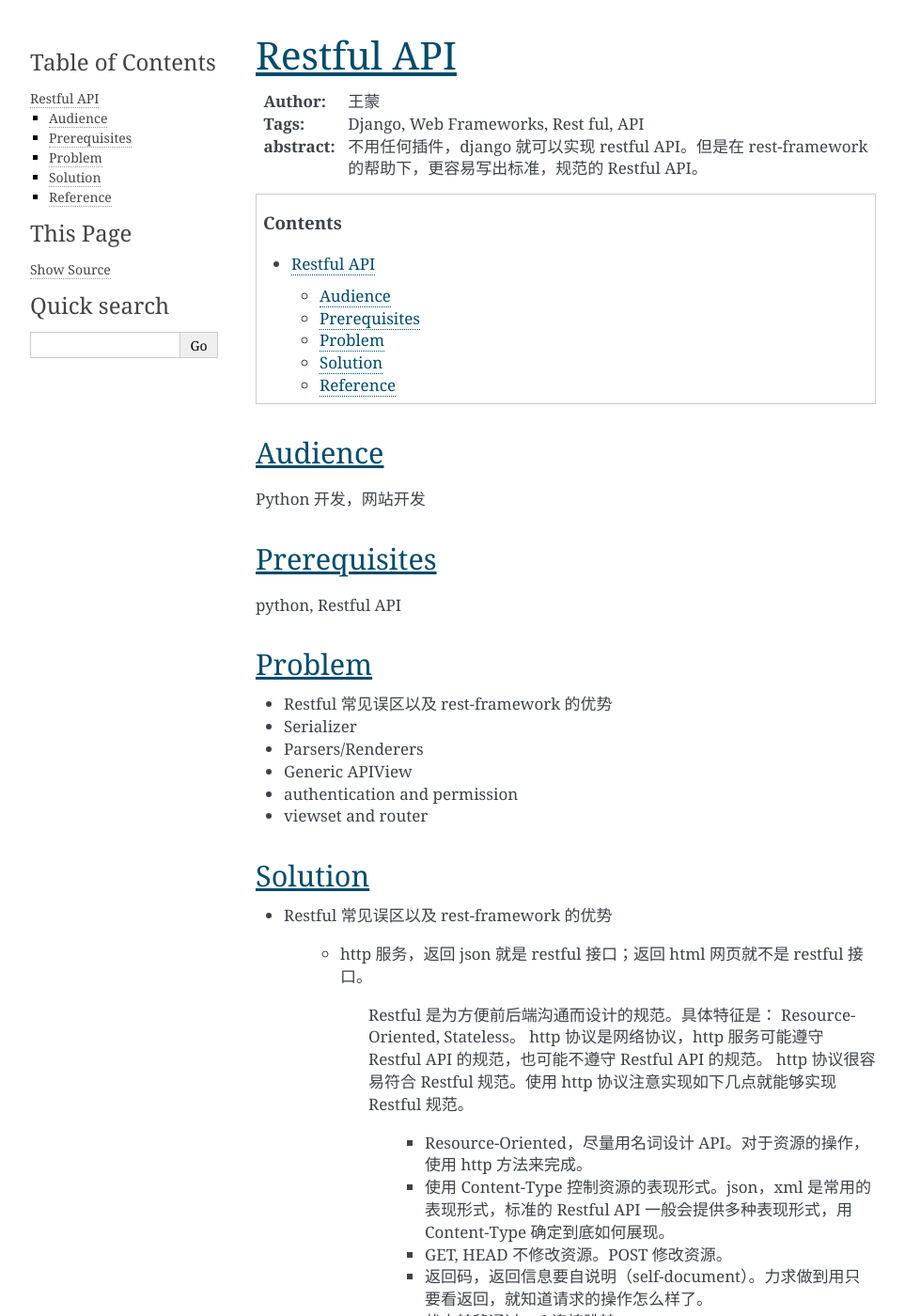
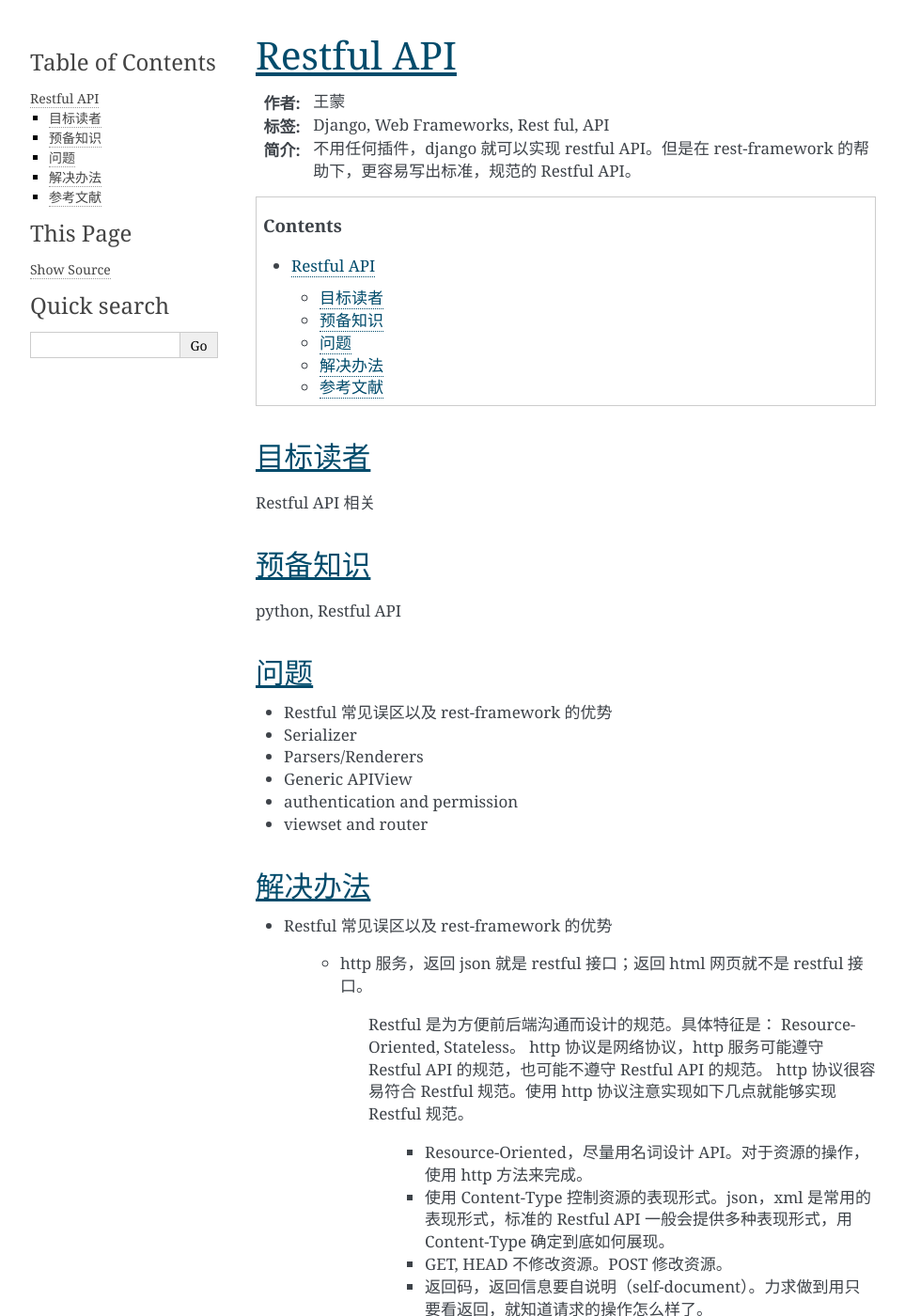
Before and after one commit to noonecare/python, a Sphinx documentation site: the page built from docs/django/application_orient/django-restful.rst, in a window 1280 px wide and 1400 px high. Shown: the whole window at 94% size, without its empty margins (148-1111 px from the left). Built offline with Sphinx 7.4.7, drawn with Linux system fonts in a browser that asks for light colours; pages that are not in the unit, such as notebooks, are missing from menus.

Commit message:
Restful API

```diff
--- a/docs/django/application_orient/django-restful.rst
+++ b/docs/django/application_orient/django-restful.rst
@@ -2,27 +2,27 @@
 Restful API
 ============
 
-:Author: 王蒙
-:Tags: Django, Web Frameworks, Rest ful, API
+:作者: 王蒙
+:标签: Django, Web Frameworks, Rest ful, API
 
-:abstract:
+:简介:
 
     不用任何插件，django 就可以实现 restful API。但是在 rest-framework 的帮助下，更容易写出标准，规范的 Restful API。
 
 .. contents::
 
-Audience
+目标读者
 ========
 
-Python 开发，网站开发
+Restful API 相关
 
-Prerequisites
+预备知识
 =============
 
 python, Restful API
 
 
-Problem
+问题
 =======
 
 - Restful 常见误区以及 rest-framework 的优势
@@ -32,7 +32,7 @@ Problem
 - authentication and permission
 - viewset and router
 
-Solution
+解决办法
 ========
 
 - Restful 常见误区以及 rest-framework 的优势
@@ -209,7 +209,7 @@ Solution
                 return self.retrieve(request, *args, **kwargs)
 
 
-Reference
+参考文献
 =========
 
 - Django By Example
```
